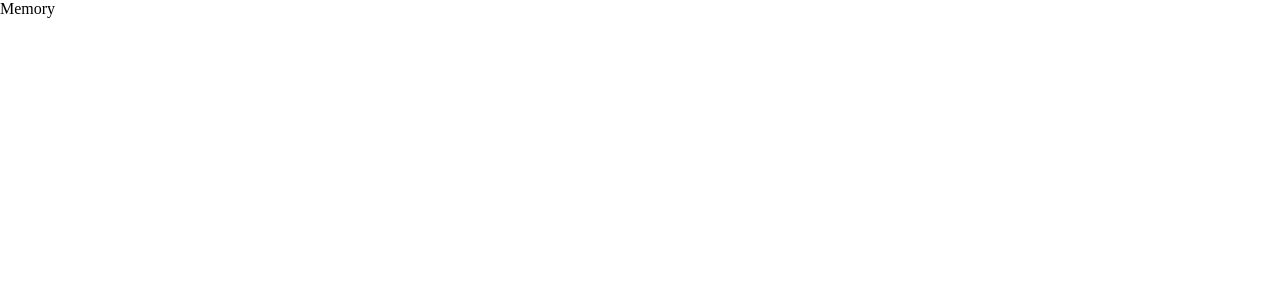
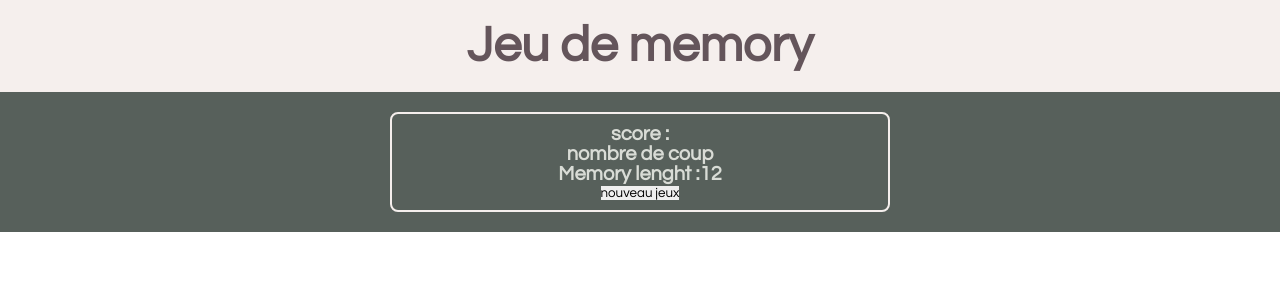
Before and after one commit to lliolla/jeux, a React (Vite) app: page /memory in a window 1280 px wide. Shown: the top 300 px of the page. Built offline with nearby package versions, Linux system fonts and the light colour scheme.

Commit message:
STYLE : style page memory

```diff
--- /dev/null
+++ b/src/data/memoryData.js
@@ -0,0 +1,51 @@
+export const cardArray =[
+    {
+        id:"1",
+        src :"./images/1.png"
+    },
+    {
+        id:"2",
+        src :"./images/2.png"
+    },
+    {
+        id:"3",
+        src :"./images/3.png"
+    },
+    {
+        id:"4",
+        src :"./images/4.png"
+    },
+    {
+        id:"5",
+        src :"./images/5.png"
+    },
+    {
+        id:"6",
+        src :"./images/6.png"
+    },
+    {
+        id:"1",
+        src :"./images/1.png"
+    },
+    {
+        id:"2",
+        src :"./images/2.png"
+    },
+    {
+        id:"3",
+        src :"./images/3.png"
+    },
+    {
+        id:"4",
+        src :"./images/4.png"
+    },
+    {
+        id:"5",
+        src :"./images/5.png"
+    },
+    {
+        id:"6",
+        src :"./images/6.png"
+    }
+
+]
--- a/src/index.scss
+++ b/src/index.scss
@@ -1,2 +1,3 @@
 @import "./style/setting";
 @import "./style/home";
+@import "./style/memory";
--- a/src/pages/Memory.jsx
+++ b/src/pages/Memory.jsx
@@ -1,9 +1,45 @@
+import { useState } from 'react';
+import {cardArray} from '../data/memoryData'
+
+const Memory = () => {
+const cardArrayLenght = cardArray.length
+const [cards, setcards] = useState([])
+const [turns, setturns] = useState(0)
+
+const shuffleCard = ()=>{
+    const shuffleArray =[...cardArray,...cardArray] //  create array of pairs of images
+    //sort image in the news array
+    .sort(()=>Math.random()-0.5 )
+    .map((card) =>({...card,id:Math.random()}))
+
+    setcards(shuffleArray)
+    setturns(0)
+    }
+console.log("shuffleArray",cards,turns);
+    /* gird memomry */
+           /* card component */
+          /* match card fonction */
+           /* flip card with css */
+    return (
+        <div className="game-container">
+
+            <header>
+            <h1> Jeu de memory</h1>
+            </header>
+          <section className="score-board" >
+          <p>score :</p>
+          <p>nombre de coup </p>
+          <p>Memory lenght :
+           {cardArrayLenght}</p>
+           <button className="button" onClick={shuffleCard}>nouveau jeux</button>
+
+          </section>
+        <section className="game-gird">
+
+        </section>
 
 
-const Memory = () => {
-    return (
-        <div>
-          Memory
+
         </div>
     );
 };
--- a/src/style/_home.scss
+++ b/src/style/_home.scss
@@ -21,4 +21,5 @@
         }
 
     }
+
 }
--- /dev/null
+++ b/src/style/_memory.scss
@@ -0,0 +1,62 @@
+
+
+header{
+    background-color: #F5EFED;
+}
+header>h1{
+    color: #292626;
+    text-align: center;
+    padding: 20px;
+    font-size: 50px;
+}
+.score-board{
+    border: 2px solid #F5EFED;
+    text-align: center;
+    font-weight: bold;
+    border-radius: 8px  ;
+    width: 500px;
+    padding: 10px;
+    margin: 20px auto ;
+}
+#memory-gird{
+    background-color:#F5EFED ;
+    width: 500px;
+    height: 400px;
+    margin: auto;
+    display: flex;
+    flex-wrap:wrap;
+    perspective: 800px;
+}
+.memory-card{
+    position: relative;
+    transform-style: preserve-3d;
+    transition: all .8s linear;
+}
+.flip{
+    transform: rotateY(180deg);
+}
+
+img{
+    width: 100px;
+}
+
+.memory-face,.memory-back {
+    margin: 5px;
+    padding: 5px;
+    border: 2px solid#292626;
+    border-radius: 15px;
+    box-shadow: #c2c2c2 0px 5px 15px;
+}
+
+.memory-face{
+    background-color: #cca596;
+}
+.memory-back {
+    position: absolute;
+    background-color: #cfff7d;
+
+}
+
+.memory-find{
+   background-color: #F5EFED;;
+}
--- a/src/style/_setting.scss
+++ b/src/style/_setting.scss
@@ -1,14 +1,3 @@
-//reset CSS
-* {
-        margin: 0;
-        padding: 0;
-        box-sizing: border-box;
-        list-style-type: none;
-        outline: none;
-        border: none;
-        text-decoration: none;
-
-}
 // police
 @font-face {
     font-family: "font-1";
@@ -19,13 +8,63 @@
     src: url(../assets/fonts/Michroma-Regular.woff2);
   }
 
-  //variables
-  $font-1: "font-1", sans-serif;
-  $font-2: "font-2", serif;
 
-  $color-1: #fafeff;
-$color-2: #00c1ec;
-$color-3: #e7f7fe;
-$color-4: rgb(141, 141, 141);
-$black: rgb(40, 40, 40);
-$red: rgb(253, 87, 87);
+//variables
+$font-1: "font-1", sans-serif;
+$font-2: "font-2", serif;
+
+$purple: #64555b;
+$purple-light: #e6d1d9;
+$color-2: #C1912B;
+$color-3: #23526C;
+$color-4: #57605B;
+$grey: #D9DCD6;
+$color-6: #7FC29B;
+$green: #B5EF8A;
+$black: #313638;
+
+//reset CSS
+* {
+    margin: 0;
+    padding: 0;
+    box-sizing: border-box;
+    list-style-type: none;
+    outline: none;
+    border: none;
+    text-decoration: none;
+    font-family: $font-1;
+
+}
+//common elements
+.game-container{
+    background-color: $color-4 ;
+    height: 100%;
+    header{
+        background-color: purple-light;
+    }
+    header > h1 {
+        color:$purple;
+        text-align: center;
+        padding: 20px;
+        font-size: 50px;
+
+    }
+    .score-board{
+        border: 2px solid #F5EFED;
+        text-align: center;
+        font-weight: bold;
+        border-radius: 8px  ;
+        width: 500px;
+        padding: 10px;
+        margin: 20px auto ;
+        p{
+            color:$grey;
+            font-size:20px;
+        }
+
+    }
+    .game-gird{
+        background-color:$grey;
+    }
+
+}
```
